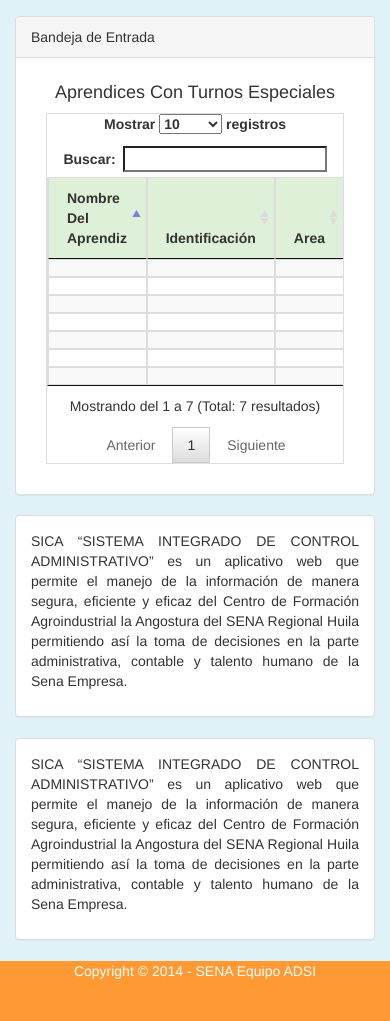
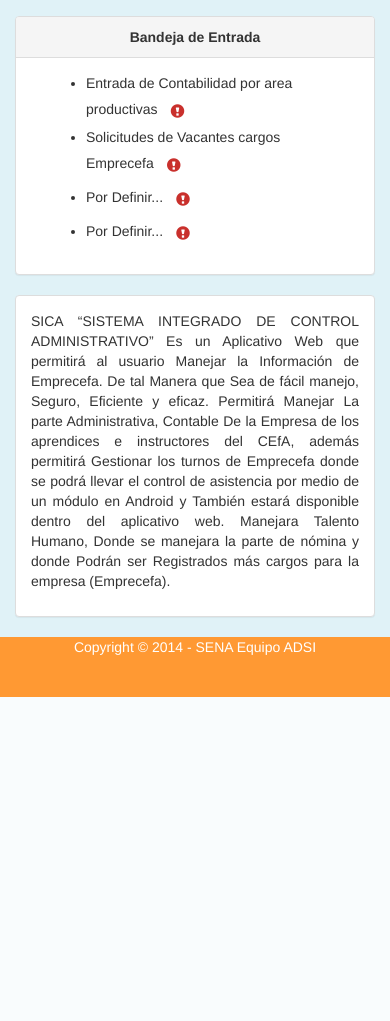
Before and after one commit to galoy/sicefasica, a PHP site: page /sicefamvc/sica/inicio/index in a window 390 px wide. Shown: the part 399-1420 px from the top of the page. After the commit the page ends 1096 px from the top, so only its background shows below. Run offline with PHP 8.4, Linux system fonts and the light colour scheme; lists and menus that the app fills with data are empty.

Commit message:
modificaciones pagina inicio de sica imajenes y bandeja de entrada

```diff
--- a/sica/inicio/views/inicio.phtml
+++ b/sica/inicio/views/inicio.phtml
@@ -19,7 +19,7 @@
                                 <div class="item active">
                                     <img src="<?php echo $_layoutParams['ruta_img']; ?>1.png" alt="Unidad 1">
                                     <div class="carousel-caption">
-                                       <h3>Unidad 1</h3>
+                                        <h3>Unidad 1</h3>
                                         <p>Nota 1</p>
                                     </div>
                                 </div>
@@ -88,60 +88,19 @@
         </div>
         <div class="col-md-6">
             <div class="panel panel-default">
-                <div class="panel-heading">Bandeja de Entrada</div>
+                <div class="panel-heading text-center"><strong>Bandeja de Entrada</strong></div>
                 <div class="panel-body">
-                     <div class="col-md-12 ">
-                         <h4 class="text-center">Aprendices Con Turnos Especiales</h4>
-                            <div class="table-responsive">
-                                <table id="datatable" class="table table-condensed table-striped table-bordered table-hover">
-                                    <thead>
-                                        <tr class="success">
-                                            <th>Nombre Del Aprendiz</th>
-                                            <th>Identificación</th>
-                                            <th>Area</th>
-                                        </tr>
-                                    </thead>
-                                    <tbody>
-                                        <tr>
-                                        <td></td>
-                                        <td></td>
-                                        <td ></td>
-                                        </tr>
-                                        <tr>
-                                        <td></td>
-                                        <td></td>
-                                        <td ></td>
-                                        </tr>
-                                        <tr>
-                                        <td></td>
-                                        <td></td>
-                                        <td ></td>
-                                        </tr>
-                                        <tr>
-                                        <td></td>
-                                        <td></td>
-                                        <td ></td>
-                                        </tr>
-                                        <tr>
-                                        <td></td>
-                                        <td></td>
-                                        <td ></td>
-                                        </tr>
-                                        <tr>
-                                        <td></td>
-                                        <td></td>
-                                        <td ></td>
-                                        </tr>
-                                        <tr>
-                                        <td></td>
-                                        <td></td>
-                                        <td ></td>
-                                        </tr>
+                    <div class="col-md-12 ">
 
-                                    </tbody>
-                                </table>
-                            </div>
-                        </div>
+                        <ul>
+                            <li>Entrada de Contabilidad por area productivas<span class="glyphicon glyphicon-exclamation-sign text-right btn" style="color:#c9302c"></span></li>
+                            <li>Solicitudes de Vacantes cargos Emprecefa<span class="glyphicon glyphicon-exclamation-sign text-right btn" style="color:#c9302c"></span></li>
+                            <li>Por Definir...<span class="glyphicon glyphicon-exclamation-sign text-right btn" style="color:#c9302c"></span></li>
+                            <li>Por Definir...<span class="glyphicon glyphicon-exclamation-sign text-right btn" style="color:#c9302c"></span></li>
+                        </ul>
+
+
+                    </div>
                 </div>
             </div>
         </div>
@@ -152,31 +111,20 @@
             <div class="panel panel-default">
                 <div class="panel-body">
                     <p class=" text-justify">SICA “SISTEMA INTEGRADO DE CONTROL ADMINISTRATIVO”
-                        es un aplicativo web que permite el manejo de la
-                        información de manera segura, eficiente y eficaz
-                        del Centro de Formación Agroindustrial la Angostura
-                        del SENA Regional Huila permitiendo así la toma de decisiones
-                        en la parte administrativa, contable y talento humano de la Sena Empresa.</p>
+                        Es un Aplicativo Web que permitirá al usuario Manejar la  Información
+                        de Emprecefa. De tal Manera que Sea de fácil manejo, Seguro, Eficiente
+                        y eficaz. Permitirá Manejar La parte Administrativa, Contable De la Empresa
+                        de los aprendices e instructores del CEfA, además permitirá Gestionar los turnos
+                        de Emprecefa donde se podrá llevar el control de asistencia por medio de un módulo
+                        en Android y También estará disponible  dentro del aplicativo web.
+                        Manejara Talento Humano, Donde se manejara la parte de nómina y donde Podrán
+                        ser Registrados más cargos para la empresa (Emprecefa).
+</p>
                 </div>
             </div>
         </div>
     </div>
-    <div class="row">
-        <div class="col-md-3"></div>
-        <div class="col-md-6">
-            <div class="panel panel-default">
-                <div class="panel-body">
-                    <p class="text-justify">SICA “SISTEMA INTEGRADO DE CONTROL ADMINISTRATIVO”
-                        es un aplicativo web que permite el manejo de la
-                        información de manera segura, eficiente y eficaz
-                        del Centro de Formación Agroindustrial la Angostura
-                        del SENA Regional Huila permitiendo así la toma de decisiones
-                        en la parte administrativa, contable y talento humano de la Sena Empresa.</p>
-                </div>
-            </div>
-            <div class="col-md-3"></div>
-        </div>
-    </div>
+
 
 
 </div>
```
